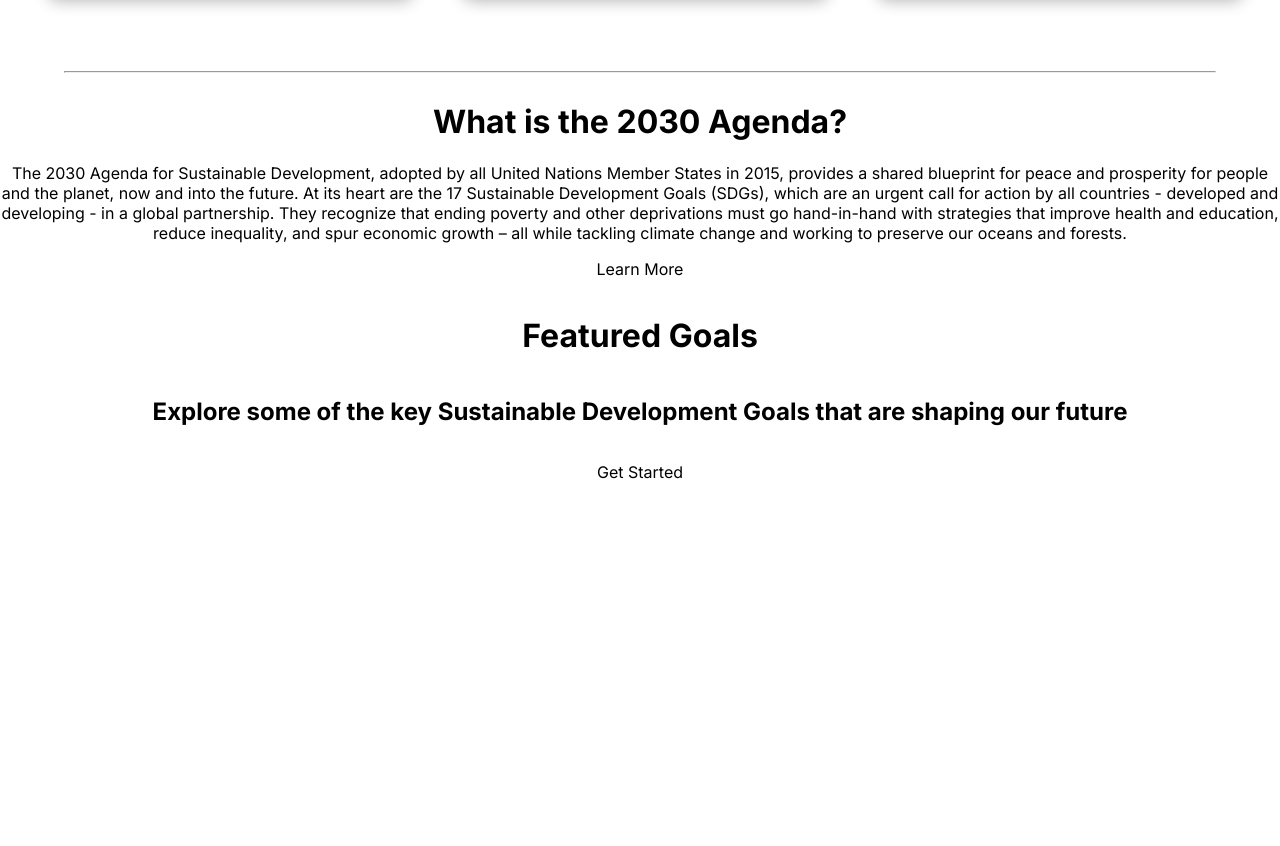
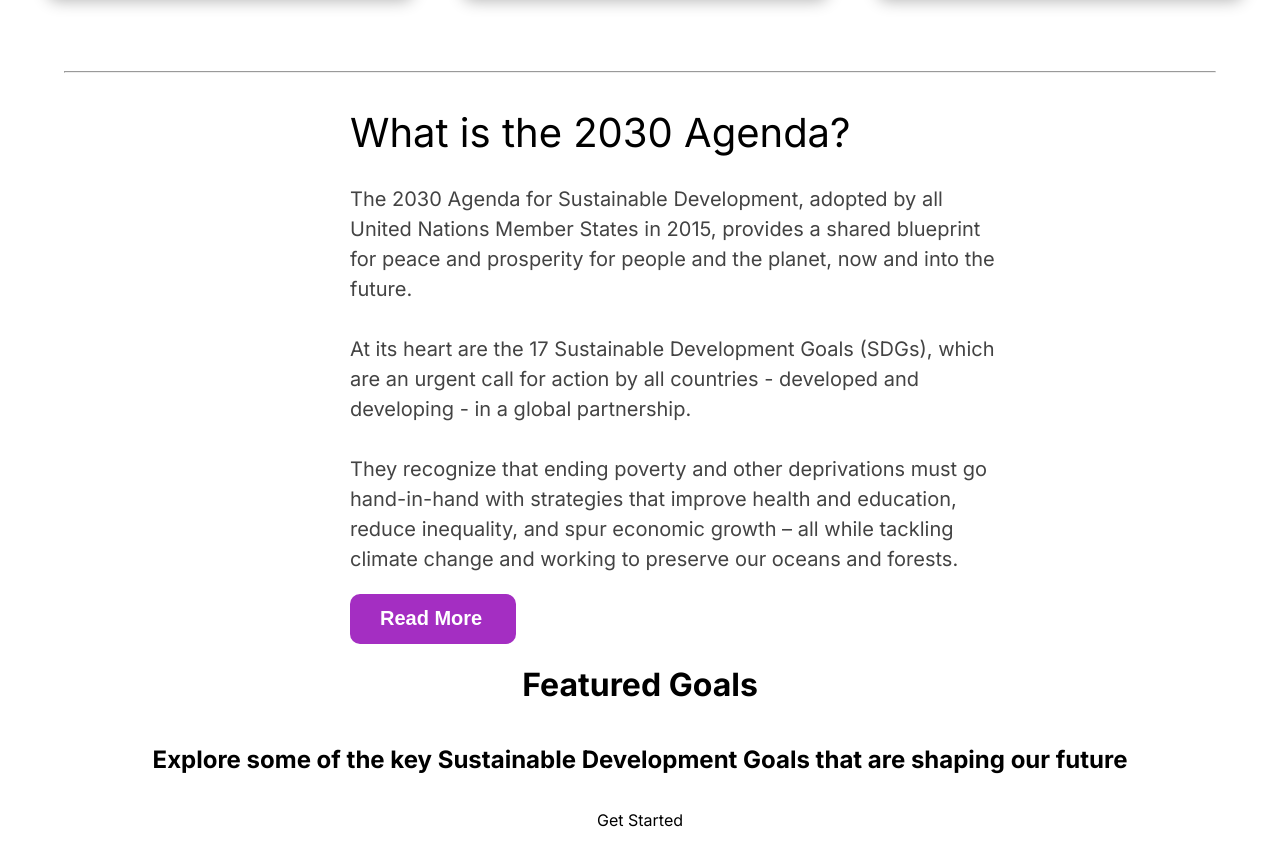
Before and after one commit to Clopezio/2030-Web, a plain HTML site: page index.html in a window 1280 px wide. Shown: the part 820-1666 px from the top of the page. Before the commit the page ends 1318 px from the top, so only its background shows below. Drawn offline with Linux system fonts and the light colour scheme.

Commit message:
Added informative section. Shadowed topbar

```diff
--- a/index.html
+++ b/index.html
@@ -105,14 +105,17 @@
 
         <hr>
 
+        </div>
         <!-- Informative Section -->
         <div class="explanation">
-            <h1>What is the 2030 Agenda?</h1>
-            <p>The 2030 Agenda for Sustainable Development, adopted by all United Nations Member States in 2015, provides a shared blueprint for peace and prosperity for people and the planet, now and into the future.
-                At its heart are the 17 Sustainable Development Goals (SDGs), which are an urgent call for action by all countries - developed and developing - in a global partnership.
-                They recognize that ending poverty and other deprivations must go hand-in-hand with strategies that improve health and education, reduce inequality, and spur economic growth – all while tackling climate change and working to preserve our oceans and forests.</p>
-            <!-- BUTTON -->
-            <p>Learn More</p>
+            <h1 class="info-header">What is the 2030 Agenda?</h1>
+            <p class="info-text">The 2030 Agenda for Sustainable Development, adopted by all<br>United Nations Member States in 2015, provides a shared blueprint<br>for peace and prosperity for people and the planet, now and into the<br>future.<br><br>
+                At its heart are the 17 Sustainable Development Goals (SDGs), which<br>are an urgent call for action by all countries - developed and<br>developing - in a global partnership.<br><br>
+                They recognize that ending poverty and other deprivations must go<br>hand-in-hand with strategies that improve health and education,<br>reduce inequality, and spur economic growth – all while tackling<br>climate change and working to preserve our oceans and forests.</p>
+            <!-- BUTTON (preso da UIVERSE) -->
+            <button class="button1">
+            <p class="button1-text">Read More</p> <p class="iconer1"><svg height="24" width="24" viewBox="0 0 24 24" xmlns="http://www.w3.org/2000/svg"><path d="M0 0h24v24H0z" fill="none"></path><path d="M16.172 11l-5.364-5.364 1.414-1.414L20 12l-7.778 7.778-1.414-1.414L16.172 13H4v-2z" fill="currentColor"></path></svg></p>
+            </button>
         </div>
 
 
--- a/style.css
+++ b/style.css
@@ -35,6 +35,7 @@
     justify-content: space-between;
     z-index: 10;
     background-color: var(--color-white);
+    box-shadow: 0 2px 4px rgba(0,0,0,0.1);
 }
 
 .topbar-left {
@@ -103,13 +104,6 @@
     height: auto;
     display: block;
 }
-.cards {
-    display: flex;
-    justify-content: center;
-    align-items: center;
-    margin-top: 300px;
-}
-
 .goals {
     display: flex;
     justify-content: center;
@@ -248,4 +242,57 @@
     width: 90%;
     margin-top: 35px;
 }
-/* endregion */
+/* #endregion */
+
+/* #region Informative Section  */
+.explanation {
+    margin-left: 350px;
+}
+.info-header {
+    font-size: 40px;
+    font-weight: normal;
+    text-align: left;
+}
+.info-text {
+    font-size: 20px;
+    color: rgb(67, 67, 67);
+    text-align: left;
+    line-height: 1.5;
+}
+
+.button1 {
+  height: 50px;
+  display: flex;
+  align-items: center;
+  gap: 10px;
+  padding: 12px 15px;
+  border-radius: 10px;
+  border: none;
+  overflow: hidden;
+  background: rgb(164, 46, 194);
+  color: #fff;
+  cursor: pointer;
+}
+
+.button1-text {
+  transform: translateX(15px);
+  font-size: 1.5em;
+  font-weight: 700;
+  transition-duration: 0.3s;
+}
+
+.iconer1 {
+  transform: translateY(35px);
+  transition-duration: 0.3s;
+}
+
+.button1:hover .button1-text {
+  transform: translateX(0px);
+}
+
+.button1:hover .iconer1 {
+  transform: translateY(0px);
+}
+
+
+/* #endregion */
```
Also changed, not shown: 1 other file.
